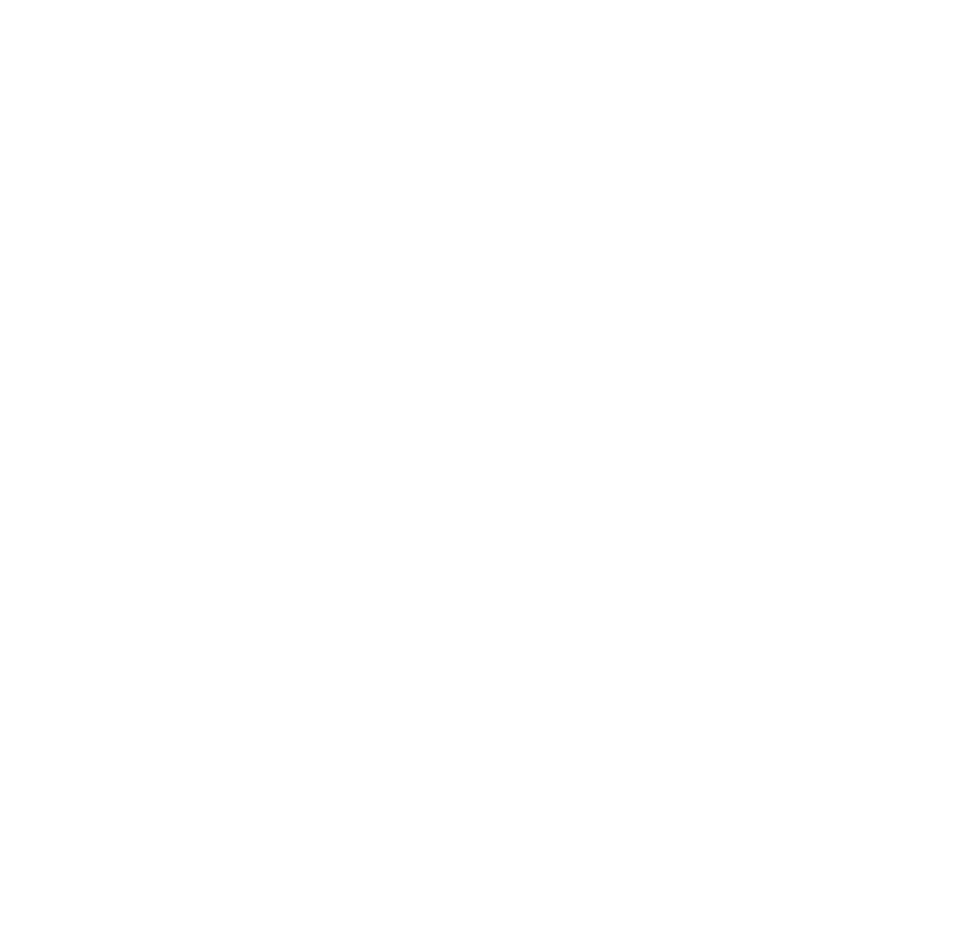
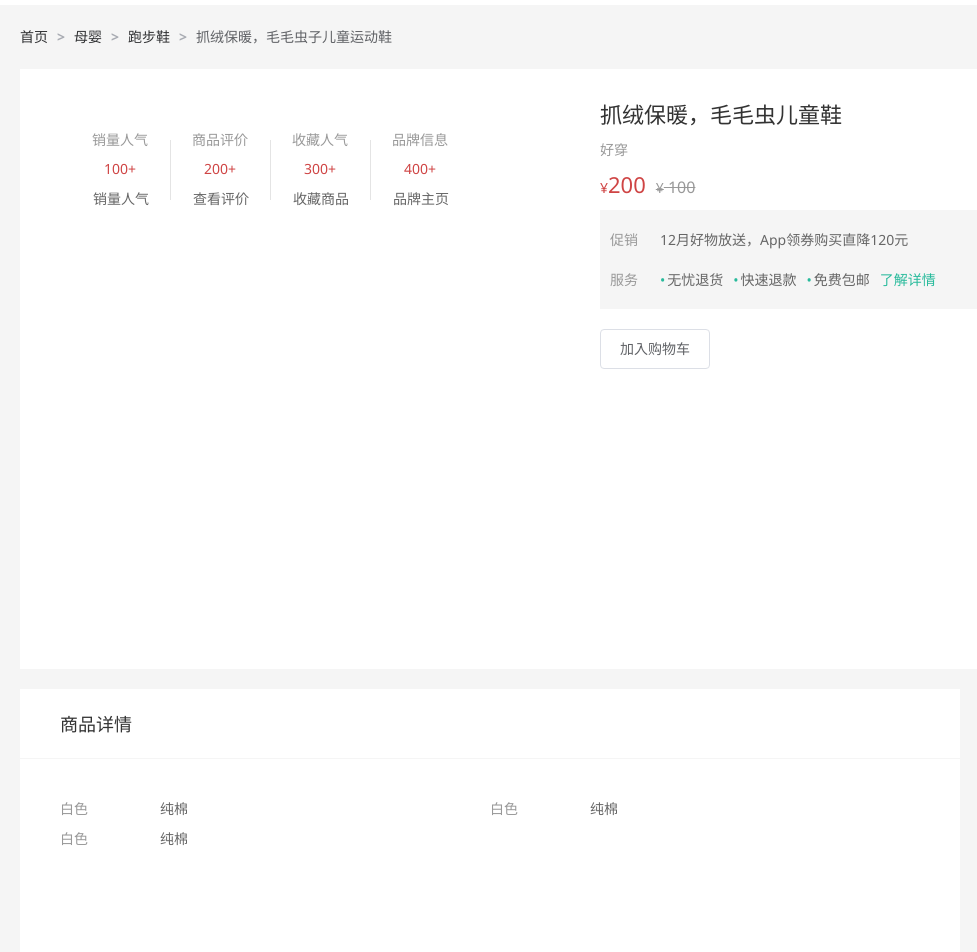
Before and after one commit to iamwlbx/vue-rabbit, a Vue app: page /detail/1 in a window 1280 px wide. Before the commit this address had no page. Shown: the part 180-1132 px from the top of the page, without its empty margins (0-977 px from the left). Before the commit the page ends 800 px from the top, so only its background shows below. Built offline with nearby package versions, Linux system fonts and the light colour scheme; no server answers; a small style sheet from the web is missing.

Commit message:
物品详情页路由配置

```diff
--- a/src/router/index.js
+++ b/src/router/index.js
@@ -7,7 +7,7 @@ import Login from '@/views/Login/index.vue'
 import Home from '@/views/Home/index.vue'
 import Category from '@/views/Category/index.vue'
 import SubCategory from '@/views/SubCategory/index.vue'
-
+import Detail from '@/views/Detail/index.vue'
 
 const router = createRouter({
   history: createWebHistory(import.meta.env.BASE_URL),
@@ -28,6 +28,10 @@ const router = createRouter({
           path: 'category/sub/:id',
           component: SubCategory
         },
+        {
+          path: 'detail/:id',
+          component: Detail
+        },
       ]
     },
     {
--- /dev/null
+++ b/src/views/Detail/index.vue
@@ -0,0 +1,356 @@
+<script setup>
+
+
+</script>
+
+<template>
+  <div class="xtx-goods-page">
+    <div class="container">
+      <div class="bread-container">
+        <el-breadcrumb separator=">">
+          <el-breadcrumb-item :to="{ path: '/' }">首页</el-breadcrumb-item>
+          <el-breadcrumb-item :to="{ path: '/' }">母婴
+          </el-breadcrumb-item>
+          <el-breadcrumb-item :to="{ path: '/' }">跑步鞋
+          </el-breadcrumb-item>
+          <el-breadcrumb-item>抓绒保暖，毛毛虫子儿童运动鞋</el-breadcrumb-item>
+        </el-breadcrumb>
+      </div>
+      <!-- 商品信息 -->
+      <div class="info-container">
+        <div>
+          <div class="goods-info">
+            <div class="media">
+              <!-- 图片预览区 -->
+
+              <!-- 统计数量 -->
+              <ul class="goods-sales">
+                <li>
+                  <p>销量人气</p>
+                  <p> 100+ </p>
+                  <p><i class="iconfont icon-task-filling"></i>销量人气</p>
+                </li>
+                <li>
+                  <p>商品评价</p>
+                  <p>200+</p>
+                  <p><i class="iconfont icon-comment-filling"></i>查看评价</p>
+                </li>
+                <li>
+                  <p>收藏人气</p>
+                  <p>300+</p>
+                  <p><i class="iconfont icon-favorite-filling"></i>收藏商品</p>
+                </li>
+                <li>
+                  <p>品牌信息</p>
+                  <p>400+</p>
+                  <p><i class="iconfont icon-dynamic-filling"></i>品牌主页</p>
+                </li>
+              </ul>
+            </div>
+            <div class="spec">
+              <!-- 商品信息区 -->
+              <p class="g-name"> 抓绒保暖，毛毛虫儿童鞋 </p>
+              <p class="g-desc">好穿 </p>
+              <p class="g-price">
+                <span>200</span>
+                <span> 100</span>
+              </p>
+              <div class="g-service">
+                <dl>
+                  <dt>促销</dt>
+                  <dd>12月好物放送，App领券购买直降120元</dd>
+                </dl>
+                <dl>
+                  <dt>服务</dt>
+                  <dd>
+                    <span>无忧退货</span>
+                    <span>快速退款</span>
+                    <span>免费包邮</span>
+                    <a href="javascript:;">了解详情</a>
+                  </dd>
+                </dl>
+              </div>
+              <!-- sku组件 -->
+
+              <!-- 数据组件 -->
+
+              <!-- 按钮组件 -->
+              <div>
+                <el-button size="large" class="btn">
+                  加入购物车
+                </el-button>
+              </div>
+
+            </div>
+          </div>
+          <div class="goods-footer">
+            <div class="goods-article">
+              <!-- 商品详情 -->
+              <div class="goods-tabs">
+                <nav>
+                  <a>商品详情</a>
+                </nav>
+                <div class="goods-detail">
+                  <!-- 属性 -->
+                  <ul class="attrs">
+                    <li v-for="item in 3" :key="item.value">
+                      <span class="dt">白色</span>
+                      <span class="dd">纯棉</span>
+                    </li>
+                  </ul>
+                  <!-- 图片 -->
+
+                </div>
+              </div>
+            </div>
+            <!-- 24热榜+专题推荐 -->
+            <div class="goods-aside">
+
+            </div>
+          </div>
+        </div>
+      </div>
+    </div>
+  </div>
+</template>
+
+
+<style scoped lang='scss'>
+.xtx-goods-page {
+  .goods-info {
+    min-height: 600px;
+    background: #fff;
+    display: flex;
+
+    .media {
+      width: 580px;
+      height: 600px;
+      padding: 30px 50px;
+    }
+
+    .spec {
+      flex: 1;
+      padding: 30px 30px 30px 0;
+    }
+  }
+
+  .goods-footer {
+    display: flex;
+    margin-top: 20px;
+
+    .goods-article {
+      width: 940px;
+      margin-right: 20px;
+    }
+
+    .goods-aside {
+      width: 280px;
+      min-height: 1000px;
+    }
+  }
+
+  .goods-tabs {
+    min-height: 600px;
+    background: #fff;
+  }
+
+  .goods-warn {
+    min-height: 600px;
+    background: #fff;
+    margin-top: 20px;
+  }
+
+  .number-box {
+    display: flex;
+    align-items: center;
+
+    .label {
+      width: 60px;
+      color: #999;
+      padding-left: 10px;
+    }
+  }
+
+  .g-name {
+    font-size: 22px;
+  }
+
+  .g-desc {
+    color: #999;
+    margin-top: 10px;
+  }
+
+  .g-price {
+    margin-top: 10px;
+
+    span {
+      &::before {
+        content: "¥";
+        font-size: 14px;
+      }
+
+      &:first-child {
+        color: $priceColor;
+        margin-right: 10px;
+        font-size: 22px;
+      }
+
+      &:last-child {
+        color: #999;
+        text-decoration: line-through;
+        font-size: 16px;
+      }
+    }
+  }
+
+  .g-service {
+    background: #f5f5f5;
+    width: 500px;
+    padding: 20px 10px 0 10px;
+    margin-top: 10px;
+
+    dl {
+      padding-bottom: 20px;
+      display: flex;
+      align-items: center;
+
+      dt {
+        width: 50px;
+        color: #999;
+      }
+
+      dd {
+        color: #666;
+
+        &:last-child {
+          span {
+            margin-right: 10px;
+
+            &::before {
+              content: "•";
+              color: $xtxColor;
+              margin-right: 2px;
+            }
+          }
+
+          a {
+            color: $xtxColor;
+          }
+        }
+      }
+    }
+  }
+
+  .goods-sales {
+    display: flex;
+    width: 400px;
+    align-items: center;
+    text-align: center;
+    height: 140px;
+
+    li {
+      flex: 1;
+      position: relative;
+
+      ~li::after {
+        position: absolute;
+        top: 10px;
+        left: 0;
+        height: 60px;
+        border-left: 1px solid #e4e4e4;
+        content: "";
+      }
+
+      p {
+        &:first-child {
+          color: #999;
+        }
+
+        &:nth-child(2) {
+          color: $priceColor;
+          margin-top: 10px;
+        }
+
+        &:last-child {
+          color: #666;
+          margin-top: 10px;
+
+          i {
+            color: $xtxColor;
+            font-size: 14px;
+            margin-right: 2px;
+          }
+
+          &:hover {
+            color: $xtxColor;
+            cursor: pointer;
+          }
+        }
+      }
+    }
+  }
+}
+
+.goods-tabs {
+  min-height: 600px;
+  background: #fff;
+
+  nav {
+    height: 70px;
+    line-height: 70px;
+    display: flex;
+    border-bottom: 1px solid #f5f5f5;
+
+    a {
+      padding: 0 40px;
+      font-size: 18px;
+      position: relative;
+
+      >span {
+        color: $priceColor;
+        font-size: 16px;
+        margin-left: 10px;
+      }
+    }
+  }
+}
+
+.goods-detail {
+  padding: 40px;
+
+  .attrs {
+    display: flex;
+    flex-wrap: wrap;
+    margin-bottom: 30px;
+
+    li {
+      display: flex;
+      margin-bottom: 10px;
+      width: 50%;
+
+      .dt {
+        width: 100px;
+        color: #999;
+      }
+
+      .dd {
+        flex: 1;
+        color: #666;
+      }
+    }
+  }
+
+  >img {
+    width: 100%;
+  }
+}
+
+.btn {
+  margin-top: 20px;
+
+}
+
+.bread-container {
+  padding: 25px 0;
+}
+</style>
--- a/src/views/Home/components/HomeNew.vue
+++ b/src/views/Home/components/HomeNew.vue
@@ -17,7 +17,7 @@ onMounted(() => {
   <HomePannel title="新鲜好物" subTitle="新鲜好物，值得拥有">
     <ul class="goods-list">
       <li v-for="item in newList" :key="item.id">
-        <router-link to="/">
+        <router-link :to="`/detail/${item.id}`">
           <img :src="item.picture" alt="" />
           <p class="name">{{ item.name }}</p>
           <p class="price">&yen;{{ item.price }}</p>
```
